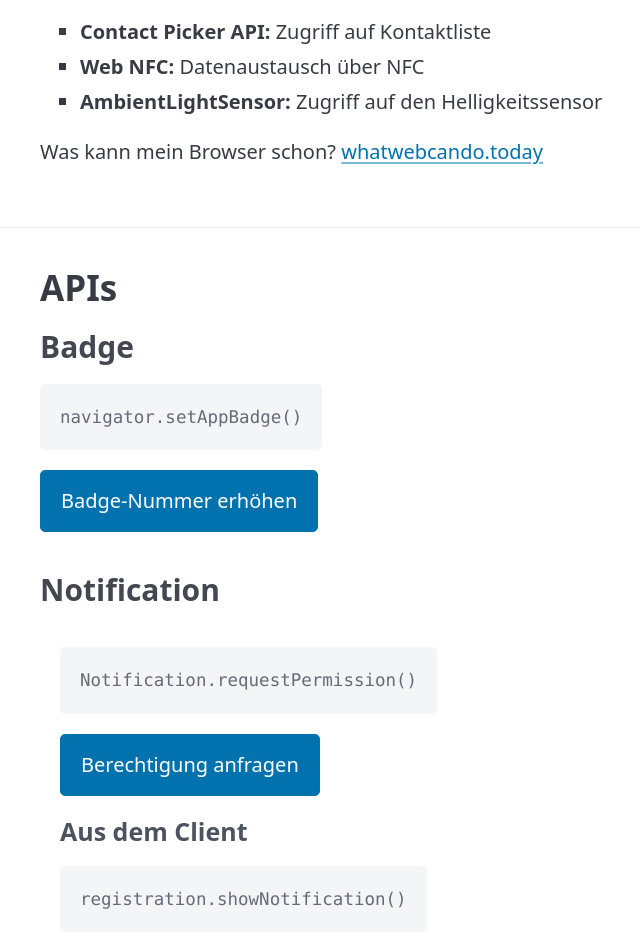
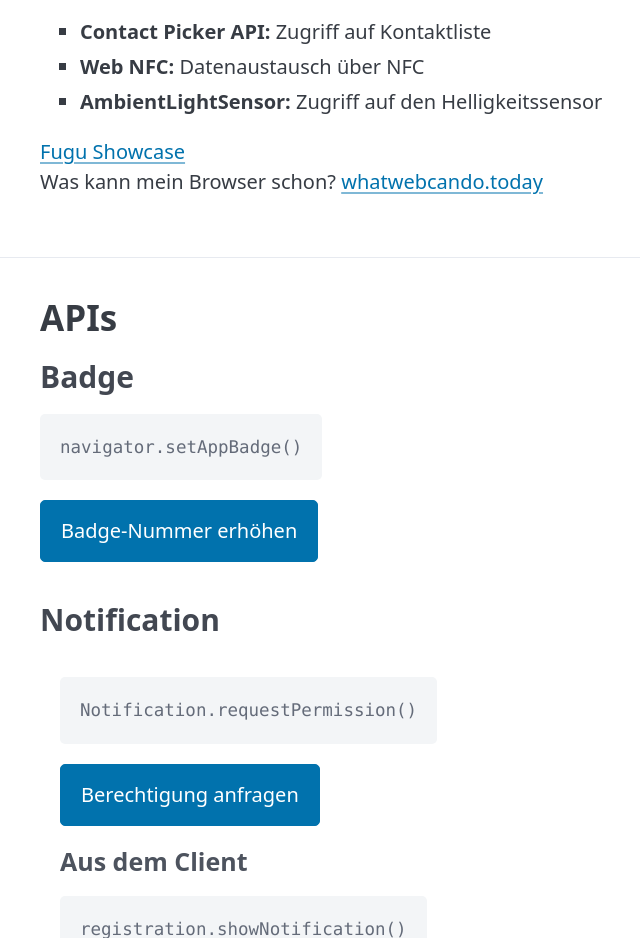
Before and after one commit to laibold/pwa, a website: page index.html in a window 1280 px wide. Shown: the part 2260-3198 px from the top of the page, without its empty margins (0-640 px from the left). Drawn offline with Linux system fonts and the light colour scheme.

Commit message:
add showcase

```diff
--- a/index.html
+++ b/index.html
@@ -94,6 +94,7 @@
         <li><strong>AmbientLightSensor:</strong> Zugriff auf den Helligkeitssensor</li>
     </ul>
 
+    <a href="https://developer.chrome.com/docs/capabilities/fugu-showcase" target="_blank">Fugu Showcase</a>
     <p>Was kann mein Browser schon? <a href="https://whatwebcando.today/" target="_blank">whatwebcando.today</a></p>
 
 </section>
```
